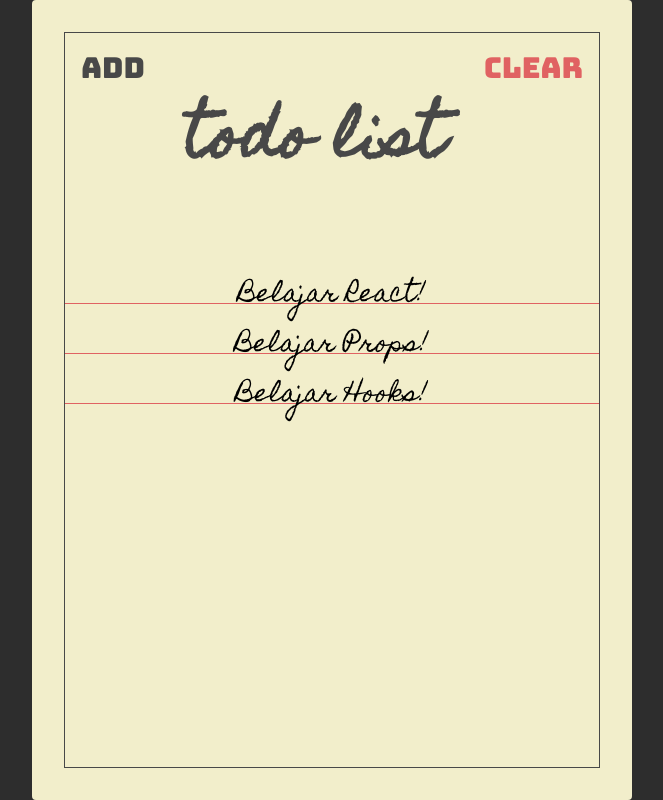
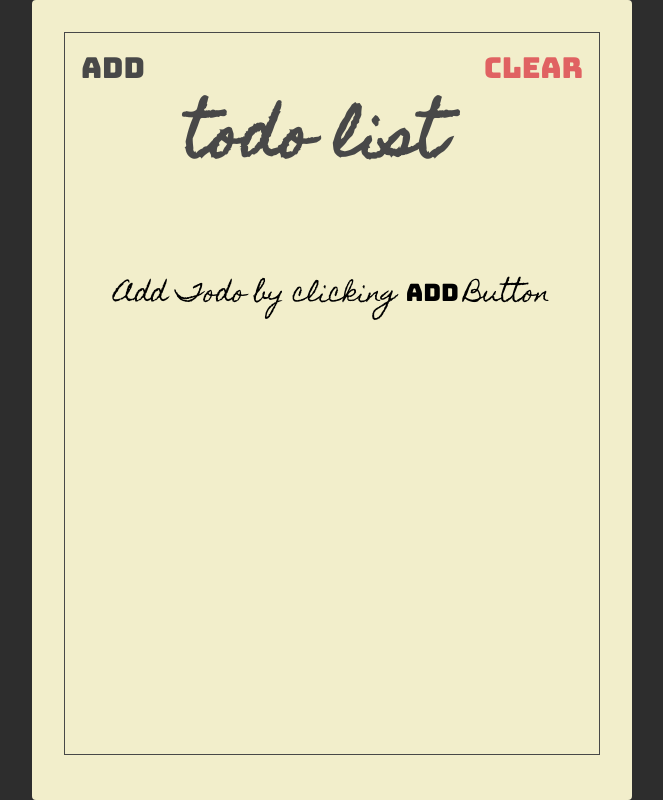
Before and after one commit to alfahmist/react-todo, a React (Create React App) app: page / in a window 1280 px wide. Both pictures are taken after a click on the button "Clear". Shown: the whole page, without its empty margins (308-971 px from the left). Built offline with nearby package versions, Linux system fonts and the light colour scheme.

Commit message:
Delete function dan placeholder

```diff
--- a/src/App.css
+++ b/src/App.css
@@ -40,7 +40,7 @@
 
 .container {
   width: 600px;
-  height: 800px;
+  min-height: 800px;
 
   background-color: #f2eecb;
   border-radius: 4px;
@@ -158,3 +158,15 @@
   left: 50%;
   transform: translate(-50%);
 }
+
+.todo-placeholder-text {
+  font-family: "Homemade Apple", sans-serif;
+  font-size: 24px;
+  text-align: center;
+  padding: 16px;
+}
+
+.add-button-placeholder-text {
+  font-family: "Bungee", sans-serif;
+  font-size: 24px;
+}
--- a/src/components/Header.jsx
+++ b/src/components/Header.jsx
@@ -1,20 +1,21 @@
 import React from 'react';
 import PropTypes from 'prop-types';
 
-const Header = ({showAddToggle, showAdd}) => {
+const Header = ({showAddToggle, showAdd, clearTodos}) => {
   return (
     <section className="header">
       <button className="header-btn main-black-color" onClick={showAddToggle}>
         {showAdd ? 'Finish' : 'Add'}
       </button>
       <h1 className="header-title">Todo List</h1>
-      <button className="header-btn main-red-color">Clear</button>
+      <button className="header-btn main-red-color" onClick={clearTodos}>Clear</button>
     </section>
   )
 }
 
 Header.propTypes = {
   showAddToggle: PropTypes.func.isRequired,
-  showAdd: PropTypes.bool.isRequired
+  showAdd: PropTypes.bool.isRequired,
+  clearTodos: PropTypes.func.isRequired
 }
 export default Header;
--- a/src/components/Todos.jsx
+++ b/src/components/Todos.jsx
@@ -6,7 +6,8 @@
 
   return (
     <section className="todos">
-     {todos.map((todo, index)=>{
+     {todos.length > 0 &&
+        todos.map((todo, index)=>{
           return <Todo
           key={index}
           text={todo.text}
@@ -14,6 +15,11 @@
           isCompleted={todo.isCompleted}
           index={index}/>
      })}
+     {todos.length === 0 && (
+       <div className="todo-placeholder-text">
+         Add Todo by clicking {"  "}<span className="add-button-placeholder-text"> Add </span> Button
+       </div>
+     )}
     </section>
   )
 }
--- a/src/pages/TodoList.jsx
+++ b/src/pages/TodoList.jsx
@@ -27,7 +27,12 @@
   const addTodo = value => {
     const addedTodo = [...todos, {text: value, isCompleted: false}];
 
-    setTodos(addedTodo);
+    if(todos.length<=9) {
+      setTodos(addedTodo);
+
+    } else {
+      alert("reach maximum todo")
+    }
 
   }
 
@@ -38,12 +43,14 @@
       setTodos(addedTodo);
   }
 
+  const clearTodos = () => setTodos([]);
+
   const showAddToggle = () => setShowAdd(!showAdd);
-  console.log("todos", todos);
+  console.log("todos", todos.length);
 
   return (
     <Paper>
-      <Header showAddToggle={showAddToggle} showAdd={showAdd}/>
+      <Header showAddToggle={showAddToggle} showAdd={showAdd} clearTodos={clearTodos}/>
       <TodoForm addTodo={addTodo} showAdd={showAdd}/>
       <Todos todos = {todos} completeTodo={completeTodo}/>
     </Paper>
```
Also changed, not shown: 1 other file (tests, documents, lock files or other folders). Lines whose indentation alone changed are shown as unchanged.
